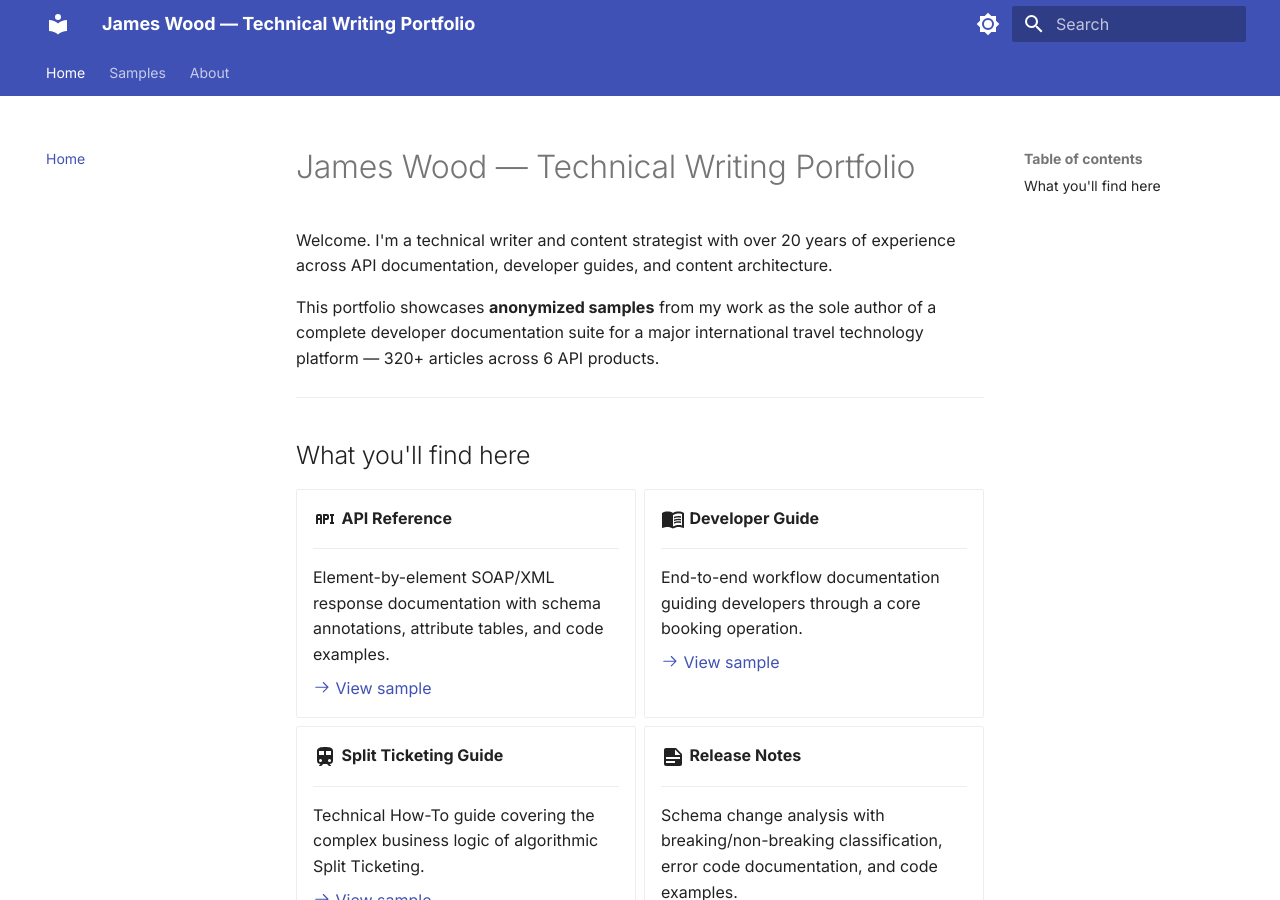
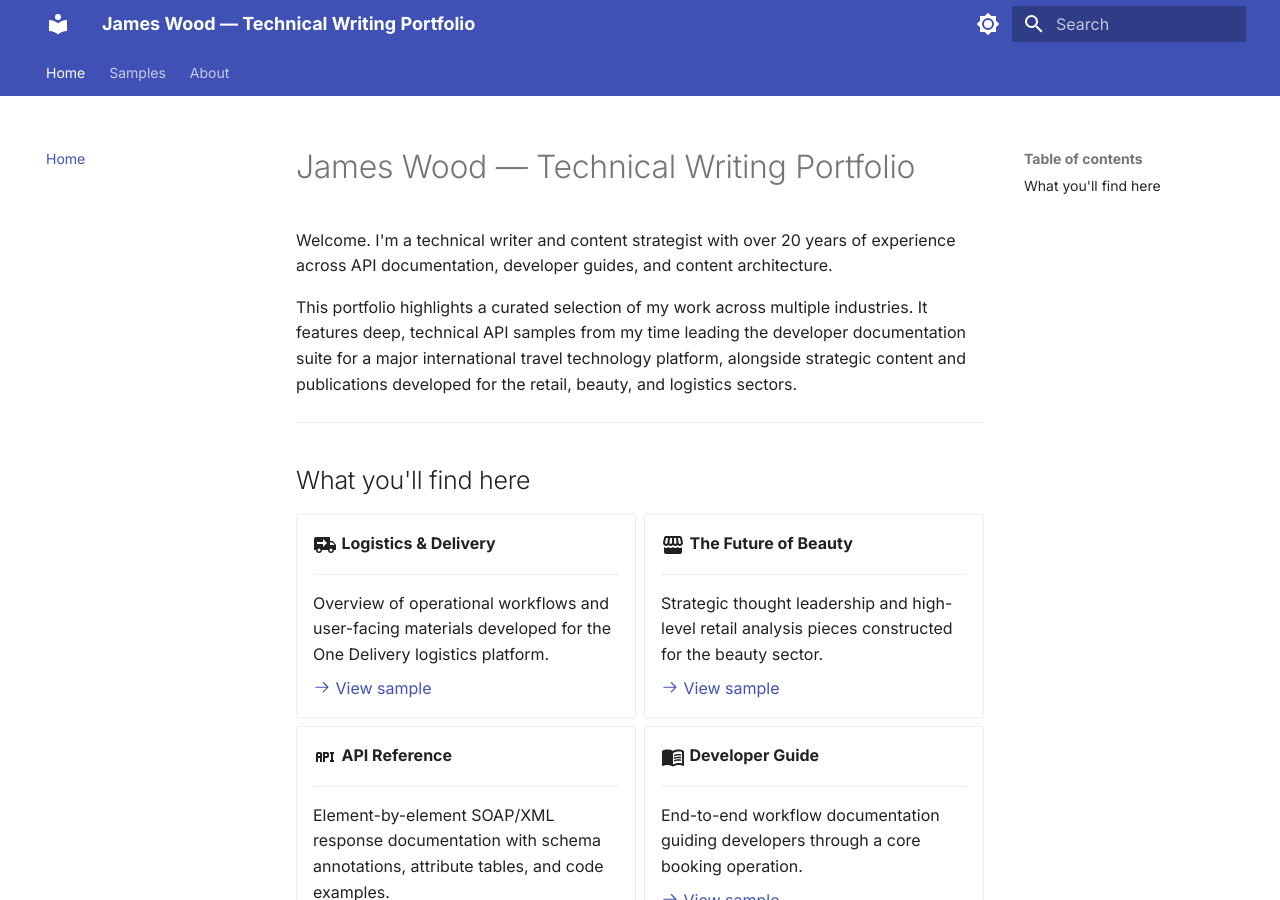
Before and after one commit to jamesdwood/james-wood-portfolio, an MkDocs documentation site: the page built from docs/index.md, in a window 1280 px wide and 900 px high. Built offline with MkDocs 1.6.1 and Material for MkDocs 9.7.7, drawn with Linux system fonts in a browser that asks for light colours.

Commit message:
feat: broaden portfolio scope and add diverse industry samples

```diff
--- a/docs/index.md
+++ b/docs/index.md
@@ -2,13 +2,29 @@
 
 Welcome. I'm a technical writer and content strategist with over 20 years of experience across API documentation, developer guides, and content architecture.
 
-This portfolio showcases **anonymized samples** from my work as the sole author of a complete developer documentation suite for a major international travel technology platform — 320+ articles across 6 API products.
+This portfolio highlights a curated selection of my work across multiple industries. It features deep, technical API samples from my time leading the developer documentation suite for a major international travel technology platform, alongside strategic content and publications developed for the retail, beauty, and logistics sectors.
 
 ---
 
 ## What you'll find here
 
 <div class="grid cards" markdown>
+
+- :material-truck-delivery:{ .lg .middle } **Logistics & Delivery**
+
+    ---
+
+    Overview of operational workflows and user-facing materials developed for the One Delivery logistics platform.
+
+    [:octicons-arrow-right-24: View sample](pdfs/One_Delivery_Samples.pdf)
+
+- :material-storefront:{ .lg .middle } **The Future of Beauty**
+
+    ---
+
+    Strategic thought leadership and high-level retail analysis pieces constructed for the beauty sector.
+
+    [:octicons-arrow-right-24: View sample](pdfs/The_Future_of_Beauty.pdf)
 
 - :material-api:{ .lg .middle } **API Reference**
 
--- a/mkdocs.yml
+++ b/mkdocs.yml
@@ -58,6 +58,8 @@ markdown_extensions:
 nav:
   - Home: index.md
   - Samples:
+      - "One Delivery": pdfs/One_Delivery_Samples.pdf
+      - "Future of Beauty": pdfs/The_Future_of_Beauty.pdf
       - "API Reference": pdfs/API_Reference.pdf
       - "Developer Guide": pdfs/Developer_Guide.pdf
       - "Split Ticketing Guide": pdfs/Split_Ticketing_Guide.pdf
```
Also changed, not shown: 2 other files.
